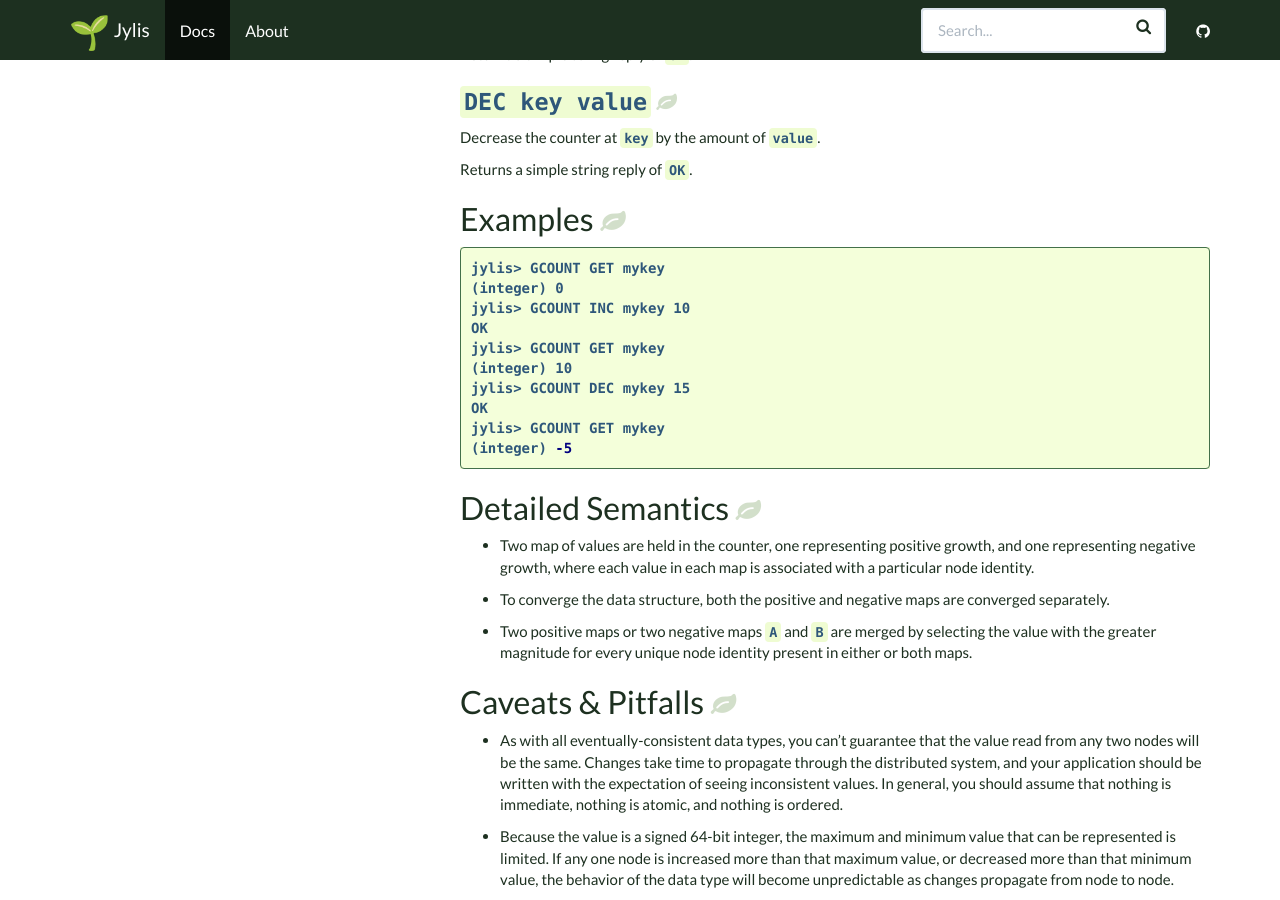
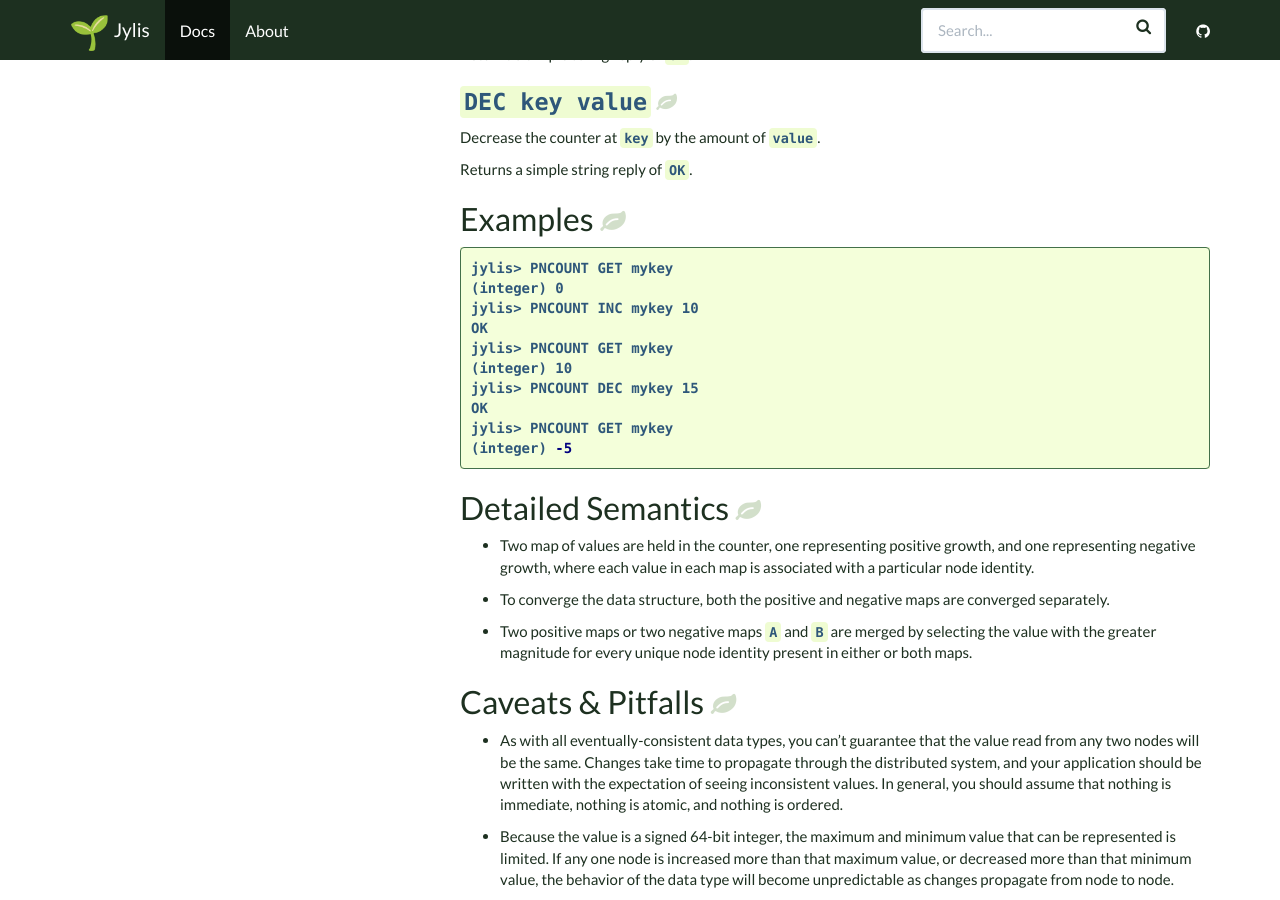
Before and after one commit to jemc/jylis, a Jekyll site: the page built from docs/_docs/types/pncount.md, in a window 1280 px wide and 900 px high, scrolled down 547 px. Built offline with Jekyll 4.4.1, drawn with Linux system fonts in a browser that asks for light colours; nearby versions of some CDN libraries; emoji names are drawn with the system emoji font.

Commit message:
docs: fix PNCOUNT example
Signed-off-by: Stephan Renatus <srenatus@chef.io>

````diff
--- a/docs/_docs/types/pncount.md
+++ b/docs/_docs/types/pncount.md
@@ -34,15 +34,15 @@ Returns a simple string reply of `OK`.
 ## Examples
 
 ```sh
-jylis> GCOUNT GET mykey
+jylis> PNCOUNT GET mykey
 (integer) 0
-jylis> GCOUNT INC mykey 10
+jylis> PNCOUNT INC mykey 10
 OK
-jylis> GCOUNT GET mykey
+jylis> PNCOUNT GET mykey
 (integer) 10
-jylis> GCOUNT DEC mykey 15
+jylis> PNCOUNT DEC mykey 15
 OK
-jylis> GCOUNT GET mykey
+jylis> PNCOUNT GET mykey
 (integer) -5
 ```
 
````
